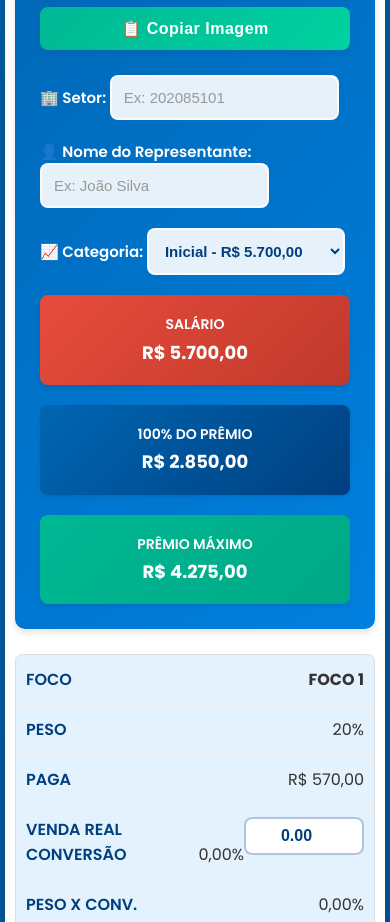
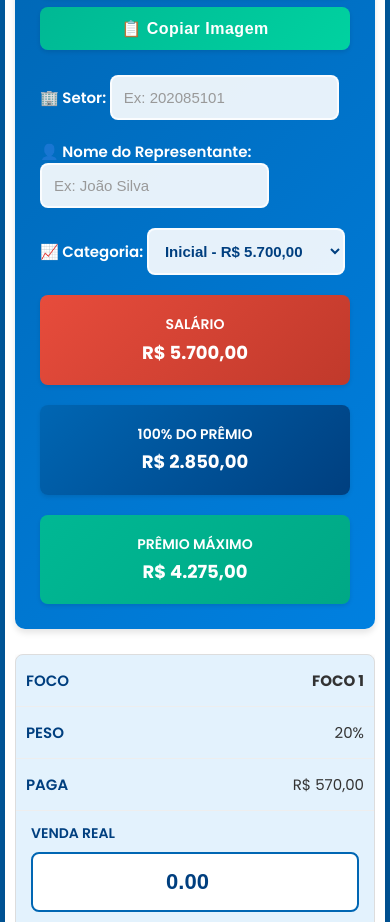
Before and after one commit to sistemashypera/simuladorpremiofull, a plain HTML site: page index.html in a window 390 px wide. Shown: the part 133-1055 px from the top of the page. Drawn offline with nearby package versions, Linux system fonts and the light colour scheme.

Commit message:
Update index.html

```diff
--- a/index.html
+++ b/index.html
@@ -36,7 +36,7 @@
         }
 
         .container {
-            max-width: 1500px; /* Aumentado para melhor uso em telas largas */
+            max-width: 1500px;
             margin: 0 auto;
             background-color: white;
             padding: 25px;
@@ -196,8 +196,8 @@
         th {
             background: linear-gradient(135deg, var(--dark-blue) 0%, var(--primary-blue) 100%);
             color: white;
-            font-weight: 700; /* Aumentado */
-            font-size: 17px; /* Aumentado */
+            font-weight: 700;
+            font-size: 17px;
             position: sticky;
             top: 0;
             z-index: 10;
@@ -206,7 +206,6 @@
         tbody tr {
             transition: background-color 0.3s ease, transform 0.2s ease;
         }
-        /* Efeito de hover na linha da tabela para Web */
         tbody tr:hover {
             background-color: #f5f5f5;
             transform: scale(1.01);
@@ -239,19 +238,16 @@
 
         @keyframes pulse { 0%, 100% { opacity: 1; } 50% { opacity: 0.6; } }
 
-        /* =================================== */
-        /* NOVO ESTILO DO CAMPO DE ENTRADA WEB */
-        /* =================================== */
         input[type="number"] {
             width: 100%;
-            max-width: 150px; /* Limita a largura máxima */
-            margin: 0 auto; /* Centraliza */
-            padding: 12px 10px; /* Maior área de clique */
+            max-width: 150px;
+            margin: 0 auto;
+            padding: 12px 10px;
             border: 2px solid #b0c4de;
             border-radius: 8px;
             text-align: center;
-            font-size: 18px; /* Fonte maior */
-            font-weight: 700; /* Mais destaque */
+            font-size: 18px;
+            font-weight: 700;
             color: var(--dark-blue);
             transition: all 0.3s ease;
         }
@@ -367,66 +363,85 @@
 
         @keyframes slideIn { from { transform: translateX(400px); opacity: 0; } to { transform: translateX(0); opacity: 1; } }
 
-        /* =================================== */
-        /* MELHORIAS MOBILE           */
-        /* =================================== */
+        /* ================================================= */
+        /* === NOVAS MELHORIAS PARA FORMATAÇÃO MOBILE === */
+        /* ================================================= */
         @media (max-width: 820px) {
             body { padding: 5px; font-size: 14px; }
             .container { padding: 10px; }
             .header h1 { font-size: 22px; }
             .result-section { font-size: 16px; padding: 15px; }
             table { min-width: 0; }
-
-            /* Remove o hover da tabela no mobile */
-            tbody tr:hover {
-                transform: none;
-                box-shadow: none;
-            }
-
+            tbody tr:hover { transform: none; box-shadow: none; }
             table thead { display: none; }
             table, tbody, tr, td { display: block; width: 100%; }
 
             tr {
-                margin-bottom: 20px;
+                margin-bottom: 25px; /* Aumentado para mais espaço entre cards */
                 border-radius: 8px;
                 overflow: hidden;
                 box-shadow: 0 2px 5px rgba(0,0,0,0.1);
                 border: 1px solid #ddd;
             }
 
+            /* Célula de dados padrão */
             td {
+                display: flex;
+                justify-content: space-between; /* Alinha rótulo e valor */
+                align-items: center;
                 text-align: right;
-                position: relative;
-                padding: 12px 15px 12px 50%; /* Ajuste no padding */
+                padding: 16px 15px; /* Mais preenchimento vertical */
                 border: none;
                 border-bottom: 1px solid #eee;
+                font-size: 16px;
             }
             td:last-child { border-bottom: 0; }
 
+            /* Rótulo da célula (ex: "PESO") */
             td::before {
                 content: attr(data-label);
-                position: absolute;
-                left: 15px;
-                width: calc(50% - 30px);
                 text-align: left;
                 font-weight: 600;
                 color: var(--dark-blue);
             }
 
-            td.projetado { font-weight: 700; color: var(--success-green); font-size: 18px; }
-
-            input[type="number"] {
-                width: 120px; /* Ajuste na largura */
-                max-width: none;
-                float: right;
-                padding: 8px; /* Padding menor para mobile */
-                font-size: 16px; /* Fonte um pouco menor */
+            /* Célula de valor projetado */
+            td.projetado {
+                font-weight: 700;
+                color: var(--success-green);
+                font-size: 18px;
             }
 
-            /* Reseta o foco do desktop para não ficar estranho no mobile */
+            /* === ESTILO ESPECÍFICO PARA O CAMPO DE EDIÇÃO === */
+
+            /* Seleciona a célula que contém o input */
+            td[data-label="VENDA REAL"] {
+                display: block; /* Muda para bloco para o rótulo ficar em cima */
+                padding: 12px 15px;
+            }
+
+            /* Rótulo "VENDA REAL" */
+            td[data-label="VENDA REAL"]::before {
+                display: block; /* Faz o rótulo ocupar a linha inteira */
+                margin-bottom: 8px; /* Espaço entre o rótulo e o campo */
+                font-size: 14px;
+            }
+
+            /* O campo de input em si */
+            input[type="number"] {
+                width: 100%; /* Ocupa toda a largura */
+                max-width: none;
+                padding: 15px; /* Muito maior para facilitar o toque */
+                font-size: 22px; /* Fonte grande para fácil leitura */
+                font-weight: 700;
+                text-align: center;
+                border: 2px solid var(--primary-blue);
+                border-radius: 8px;
+            }
+
             input[type="number"]:focus {
-                transform: none;
-                box-shadow: 0 0 10px rgba(0, 102, 179, 0.3);
+                transform: none; /* Remove zoom do desktop */
+                box-shadow: 0 0 10px rgba(0, 102, 179, 0.4);
             }
         }
 
@@ -437,8 +452,7 @@
             .info-grid, .input-section { grid-template-columns: 1fr; }
             .info-box span { font-size: 18px; }
             .result-section { font-size: 14px; }
-            td { padding: 12px 10px 12px 45%; }
-            td::before { width: calc(45% - 20px); left: 10px; }
+            td { padding: 14px 10px; font-size: 15px; } /* Ajuste fino para telas menores */
         }
     </style>
 </head>
```
